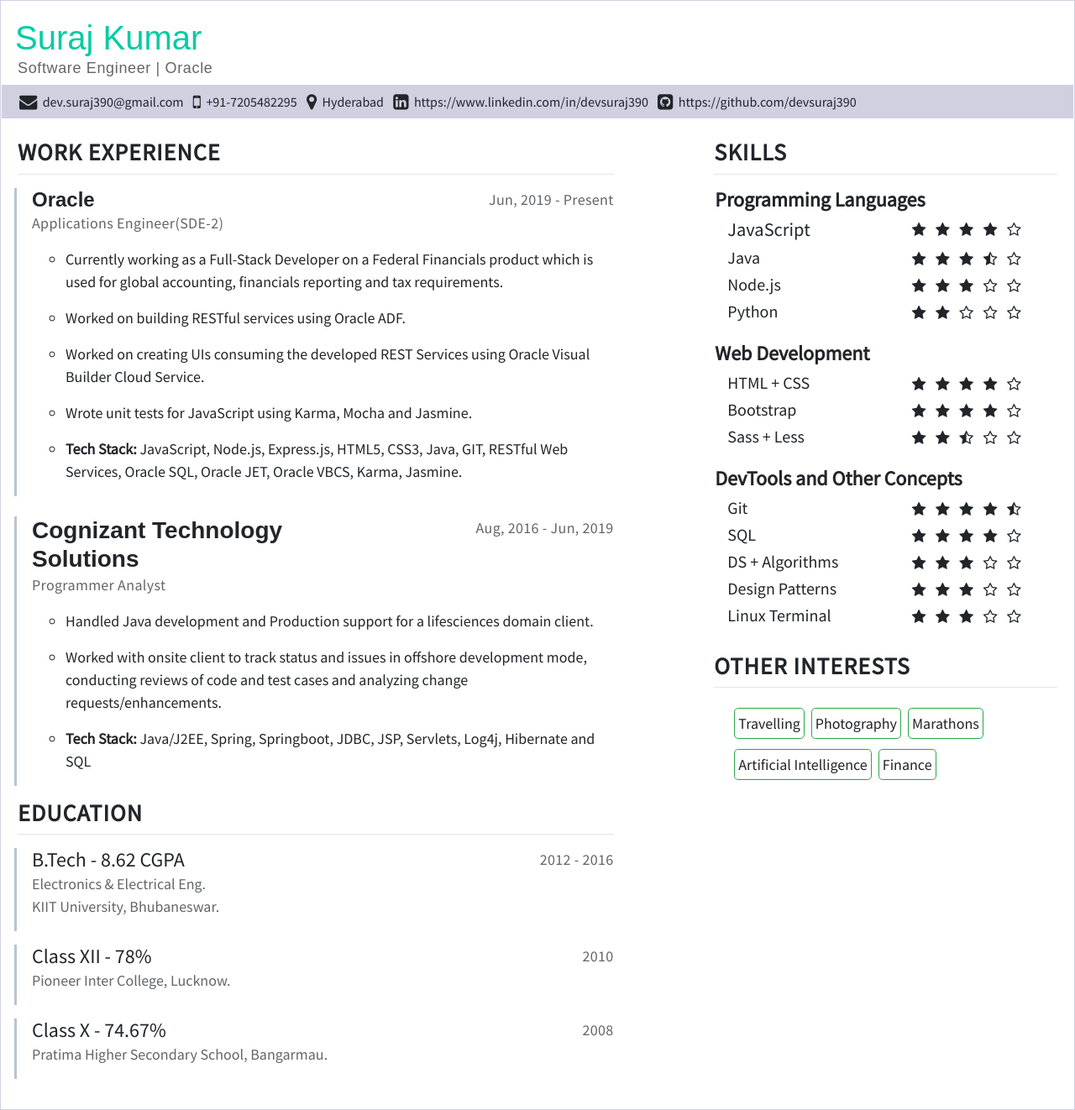
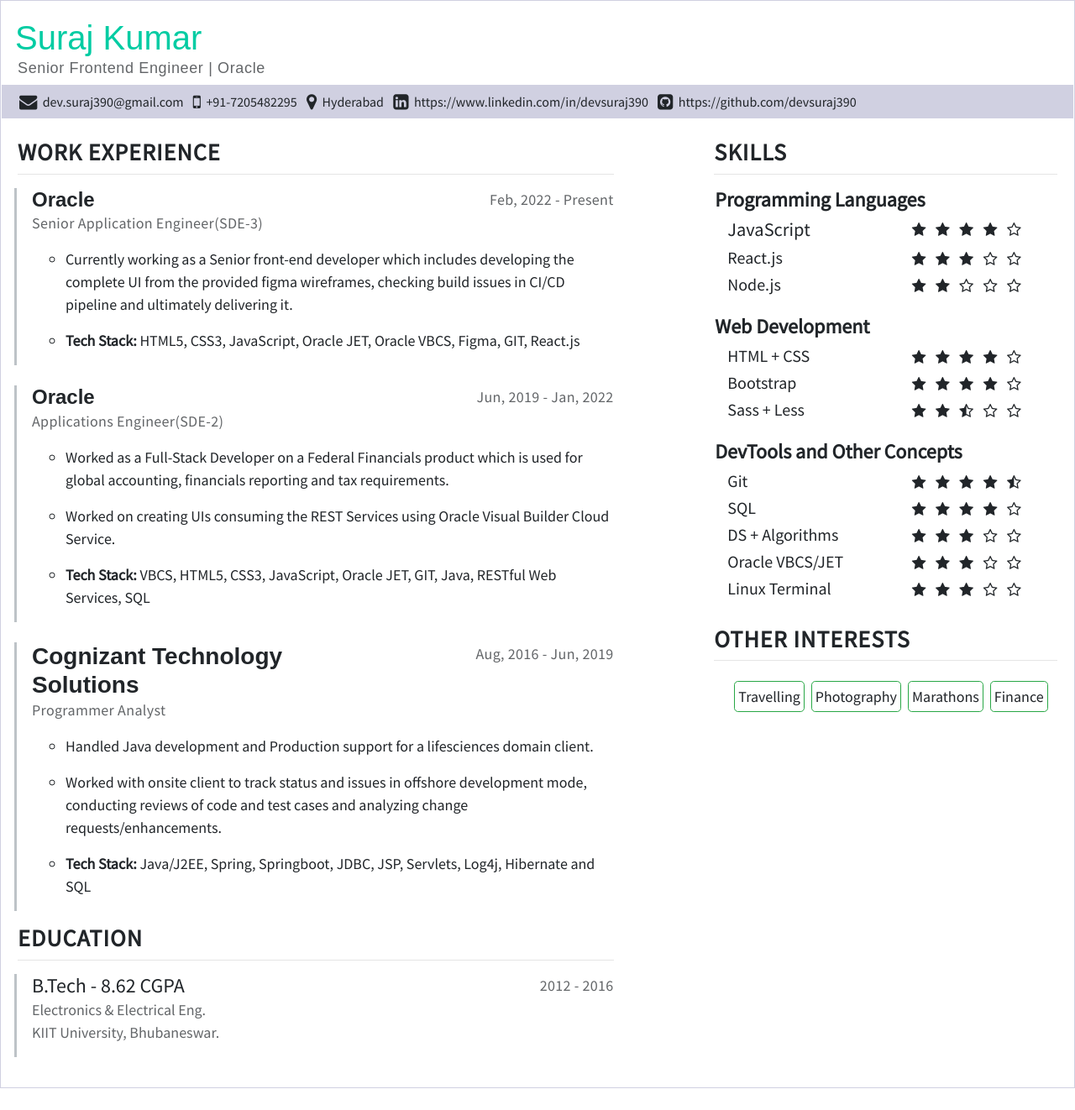
Before and after one commit to devsuraj390/Resume, a website: page index.html in a window 1280 px wide. Shown: the whole page at 84% size. After the commit the page ends 1296 px from the top, so only its background shows below. Drawn offline with nearby package versions, Linux system fonts and the light colour scheme.

Commit message:
Update resume with latest designation

```diff
--- a/index.html
+++ b/index.html
@@ -21,7 +21,7 @@
             <div class="row top-info">
                 <div class="col-sm-5">
                     <h1 class="name">Suraj Kumar</h1>
-                    <p class="designation mt-n2">Software Engineer | Oracle</p>
+                    <p class="designation mt-n2">Senior Frontend Engineer | Oracle</p>
                 </div>
                 <div class="col-sm-7">
                 </div>
@@ -48,14 +48,45 @@
                     <hr>
                     <div class="section-list">
                         <ul class="experience list-unstyled">
-                            <!-- ORACLE -->
+                            <!-- ORACLE - SENIOR APPLICATION ENGINEER -->
                             <li>
                                 <div class="row side-border ml-n1">
-                                    <div class="col-7">
+                                    <div class="col-4">
                                         <h4 class="organization">Oracle</h4>
                                     </div>
-                                    <div class="timeline col-5 d-flex justify-content-end">
-                                        Jun, 2019 - Present
+                                    <div class="timeline col-8 d-flex justify-content-end">
+                                        Feb, 2022 - Present
+                                    </div>
+                                    <div class="col-12 mt-n2">
+                                        <p class="designation-company">Senior Application Engineer(SDE-3)</p>
+                                    </div>
+                                    <div class="col-12">
+                                        <ul class="work-details">
+                                            <li class="">
+                                                <p>Currently working as a Senior front-end developer which includes
+                                                    developing the complete UI from the provided
+                                                    figma wireframes, checking build issues in CI/CD pipeline and
+                                                    ultimately delivering it.
+                                                </p>
+                                            </li>
+                                            <li>
+                                                <p><span class="inline-heading"><strong>Tech Stack:</strong></span>
+                                                    HTML5, CSS3, JavaScript, Oracle JET, Oracle VBCS, Figma, GIT,
+                                                    React.js
+                                                </p>
+                                            </li>
+                                        </ul>
+                                    </div>
+                                </div>
+                            </li>
+                            <!-- ORACLE -->
+                            <li class="mt-4">
+                                <div class="row side-border ml-n1">
+                                    <div class="col-4">
+                                        <h4 class="organization">Oracle</h4>
+                                    </div>
+                                    <div class="timeline col-8 d-flex justify-content-end">
+                                        Jun, 2019 - Jan, 2022
                                     </div>
                                     <div class="col-12 mt-n2">
                                         <p class="designation-company">Applications Engineer(SDE-2)</p>
@@ -63,29 +94,23 @@
                                     <div class="col-12">
                                         <ul class="work-details">
                                             <li class="">
-                                                <p>Currently working as a Full-Stack Developer on a Federal Financials
+                                                <p>Worked as a Full-Stack Developer on a Federal Financials
                                                     product which is used for global accounting,
                                                     financials reporting and tax requirements.
                                                 </p>
                                             </li>
                                             <li>
-                                                <p>Worked on building RESTful services using Oracle ADF.</p>
-                                            </li>
-                                            <li>
                                                 <p>
-                                                    Worked on creating UIs consuming the developed REST Services using
+                                                    Worked on creating UIs consuming the REST Services using
                                                     Oracle Visual Builder Cloud Service.
                                                 </p>
                                             </li>
                                             <li>
-                                                <p>
-                                                    Wrote unit tests for JavaScript using Karma, Mocha and Jasmine.
-                                                </p>
-                                            </li>
-                                            <li>
                                                 <p><span class="inline-heading"><strong>Tech Stack:</strong></span>
-                                                    JavaScript, Node.js, Express.js, HTML5, CSS3, Java, GIT, RESTful
-                                                    Web Services, Oracle SQL, Oracle JET, Oracle VBCS, Karma, Jasmine.
+                                                    VBCS, HTML5, CSS3,
+                                                    JavaScript, Oracle JET, GIT, Java, RESTful
+                                                    Web
+                                                    Services, SQL
                                                 </p>
                                             </li>
                                         </ul>
@@ -151,32 +176,6 @@
                                 </div>
                             </div>
                         </li>
-                        <li class="mt-3">
-                            <div class="row side-border ml-n1">
-                                <div class="col-8">
-                                    <h4 class="course">Class XII - 78%</h4>
-                                </div>
-                                <div class=" timeline col-4 d-flex justify-content-end">
-                                    <span class="class-of-batch">2010</span>
-                                </div>
-                                <div class="col-12 mt-n2">
-                                    <p class="school">Pioneer Inter College, Lucknow.</p>
-                                </div>
-                            </div>
-                        </li>
-                        <li class="mt-3">
-                            <div class="row side-border ml-n1">
-                                <div class="col-8">
-                                    <h4 class="course">Class X - 74.67%</h4>
-                                </div>
-                                <div class="timeline col-4 d-flex justify-content-end">
-                                    <span class="class-of-batch">2008</span>
-                                </div>
-                                <div class="col-12 mt-n2">
-                                    <p class="school">Pratima Higher Secondary School, Bangarmau.</p>
-                                </div>
-                            </div>
-                        </li>
                     </ul>
 
                 </div>
@@ -201,27 +200,7 @@
 
                                 </div>
                                 <div class="skill-name col-6">
-                                    <h5>Java</h5>
-                                </div>
-                                <div class="rating col-6">
-                                    <i class="fa fa-star ml-2" aria-hidden="true"></i>
-                                    <i class="fa fa-star ml-2" aria-hidden="true"></i>
-                                    <i class="fa fa-star ml-2" aria-hidden="true"></i>
-                                    <i class="fa fa-star-half-o ml-2" aria-hidden="true"></i>
-                                    <i class="fa fa-star-o ml-2" aria-hidden="true"></i>
-                                </div>
-                                <!-- <div class="skill-name col-6">
-                                    <h5>C++</h5>
-                                </div>
-                                <div class="rating col-6">
-                                    <i class="fa fa-star ml-2" aria-hidden="true"></i>
-                                    <i class="fa fa-star ml-2" aria-hidden="true"></i>
-                                    <i class="fa fa-star ml-2" aria-hidden="true"></i>
-                                    <i class="fa fa-star-o ml-2" aria-hidden="true"></i>
-                                    <i class="fa fa-star-o ml-2" aria-hidden="true"></i>
-                                </div> -->
-                                <div class="skill-name col-6">
-                                    <h5>Node.js</h5>
+                                    <h5>React.js</h5>
                                 </div>
                                 <div class="rating col-6">
                                     <i class="fa fa-star ml-2" aria-hidden="true"></i>
@@ -231,7 +210,7 @@
                                     <i class="fa fa-star-o ml-2" aria-hidden="true"></i>
                                 </div>
                                 <div class="skill-name col-6">
-                                    <h5>Python</h5>
+                                    <h5>Node.js</h5>
                                 </div>
                                 <div class="rating col-6">
                                     <i class="fa fa-star ml-2" aria-hidden="true"></i>
@@ -240,7 +219,6 @@
                                     <i class="fa fa-star-o ml-2" aria-hidden="true"></i>
                                     <i class="fa fa-star-o ml-2" aria-hidden="true"></i>
                                 </div>
-
                             </div>
                         </li>
                         <!-- Front End Skills -->
@@ -266,7 +244,6 @@
                                     <i class="fa fa-star ml-2" aria-hidden="true"></i>
                                     <i class="fa fa-star ml-2" aria-hidden="true"></i>
                                     <i class="fa fa-star-o ml-2" aria-hidden="true"></i>
-
                                 </div>
                                 <div class="skill-name col-6">
                                     <h5>Sass + Less</h5>
@@ -278,7 +255,6 @@
                                     <i class="fa fa-star-o ml-2" aria-hidden="true"></i>
                                     <i class="fa fa-star-o ml-2" aria-hidden="true"></i>
                                 </div>
-
                             </div>
                         </li>
 
@@ -305,16 +281,6 @@
                                     <i class="fa fa-star ml-2" aria-hidden="true"></i>
                                     <i class="fa fa-star-o ml-2" aria-hidden="true"></i>
                                 </div>
-                                <!-- <div class="skill-name col-6">
-                                    <h5>Spring + Springboot</h5>
-                                </div>
-                                <div class="rating col-6">
-                                    <i class="fa fa-star ml-2" aria-hidden="true"></i>
-                                    <i class="fa fa-star ml-2" aria-hidden="true"></i>
-                                    <i class="fa fa-star ml-2" aria-hidden="true"></i>
-                                    <i class="fa fa-star-o ml-2" aria-hidden="true"></i>
-                                    <i class="fa fa-star-o ml-2" aria-hidden="true"></i>
-                                </div> -->
                                 <div class="skill-name col-6">
                                     <h5>DS + Algorithms</h5>
                                 </div>
@@ -326,7 +292,7 @@
                                     <i class="fa fa-star-o ml-2" aria-hidden="true"></i>
                                 </div>
                                 <div class="skill-name col-6">
-                                    <h5>Design Patterns</h5>
+                                    <h5>Oracle VBCS/JET</h5>
                                 </div>
                                 <div class="rating col-6">
                                     <i class="fa fa-star ml-2" aria-hidden="true"></i>
@@ -345,7 +311,6 @@
                                     <i class="fa fa-star-o ml-2" aria-hidden="true"></i>
                                     <i class="fa fa-star-o ml-2" aria-hidden="true"></i>
                                 </div>
-
                             </div>
                         </li>
                         <li class="mt-4" id="others">
@@ -353,17 +318,11 @@
                             <hr class="ml-n3">
                             <div class="row m-1 ">
                                 <span class="interest border border-success p-1 m-1 mt-2 rounded-lg">Travelling</span>
-                                <span
-                                    class="interest border border-success p-1 m-1 mt-2 rounded-lg">Photography</span>
+                                <span class="interest border border-success p-1 m-1 mt-2 rounded-lg">Photography</span>
                                 <span class="interest border border-success p-1 m-1 mt-2 rounded-lg">Marathons</span>
-                                <span class="interest border border-success p-1 m-1 mt-2 rounded-lg">Artificial
-                                    Intelligence</span>
                                 <span class="interest border border-success p-1 m-1 mt-2 rounded-lg">Finance</span>
-
                             </div>
                         </li>
-
-
                     </ul>
                 </div>
             </div>
```
